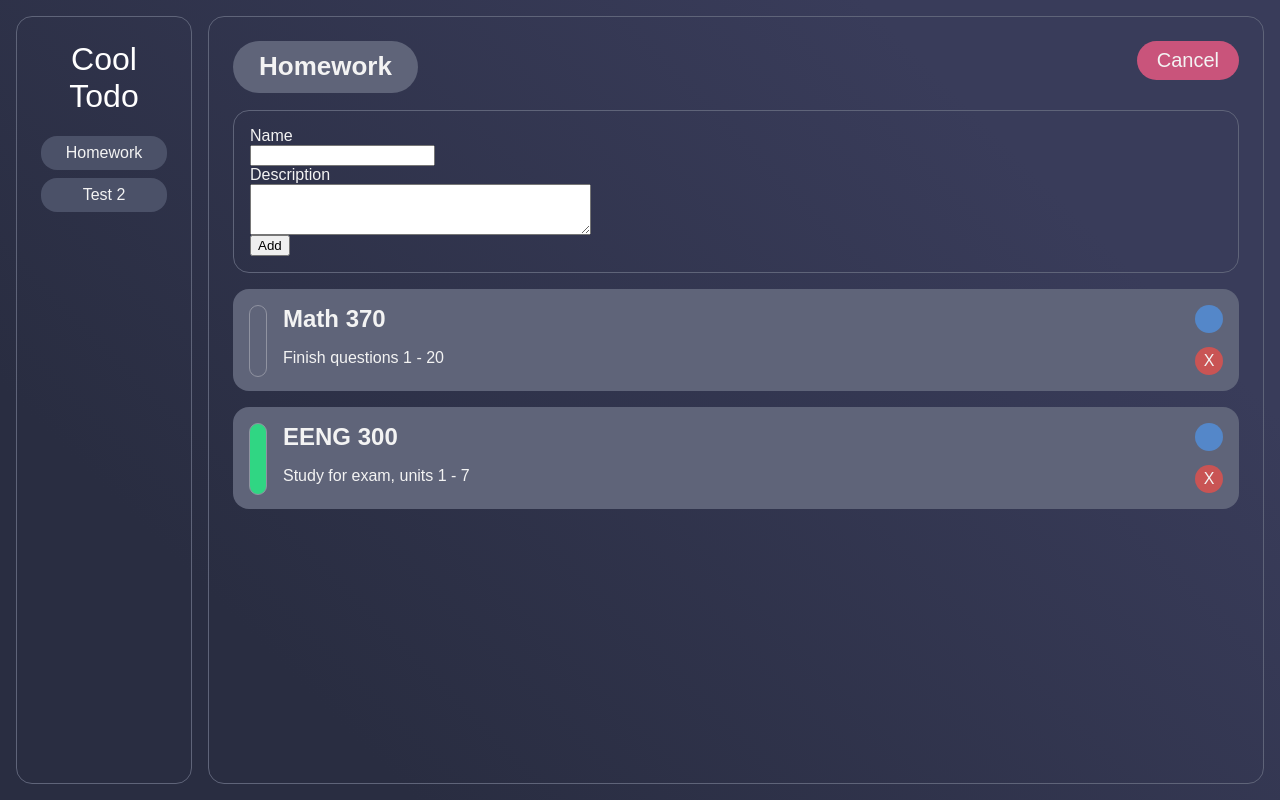
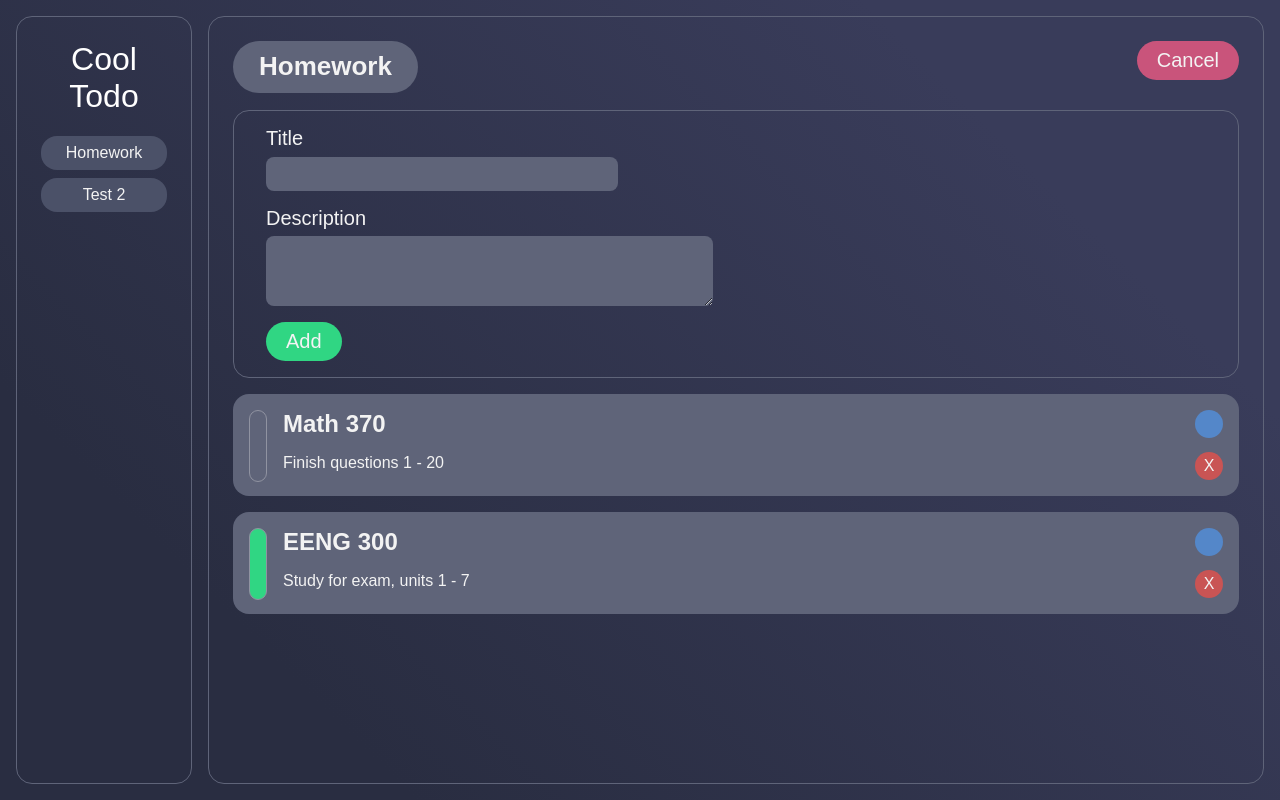
Before and after one commit to John-Jeff/todo-list, a Vue app: page / in a window 1280 px wide. Both pictures are taken after a click on the link "Add Todo". Built offline with nearby package versions, Linux system fonts and the light colour scheme.

Commit message:
Style todo form

```diff
--- a/src/components/todo/TodoForm.vue
+++ b/src/components/todo/TodoForm.vue
@@ -1,7 +1,7 @@
 <template>
     <form id="todo-form" @submit.prevent="">
         <div class="title-form">
-            <label for="title">Name</label>
+            <label for="title">Title</label>
             <input type="text" name="title" id="title" v-model="newTodo.title" required>
         </div>
         <!-- <div class="date-form">
@@ -53,17 +53,46 @@ export default {
 
 <style scoped>
 #todo-form {
-    padding: 1rem;
+    padding: 1rem 2rem;
     border: 1px solid #5f6479;
     border-radius: 1rem;
 }
 
 label {
     color: #f3f3f3;
+    font-size: 20px;
+}
+
+#title {
+    width: 20rem;
 }
 
 #title,
 #description {
     display: block;
+    background: #5f6479;
+    color: #f3f3f3;
+    font-size: 16px;
+    padding: .5em 1em;
+    margin: .4rem 0 1rem;
+    border: none;
+    outline: none;
+    border-radius: .5rem;
+}
+
+#title:focus,
+#description:focus,
+.todo-form-submit:focus {
+    outline: 1px solid #f3f3f3;
+}
+
+.todo-form-submit {
+    background: #30d683;
+    color: #f3f3f3;
+    font-size: 20px;
+    padding: .4em 1em;
+    border: none;
+    outline: none;
+    border-radius: 1em;
 }
 </style>
```
